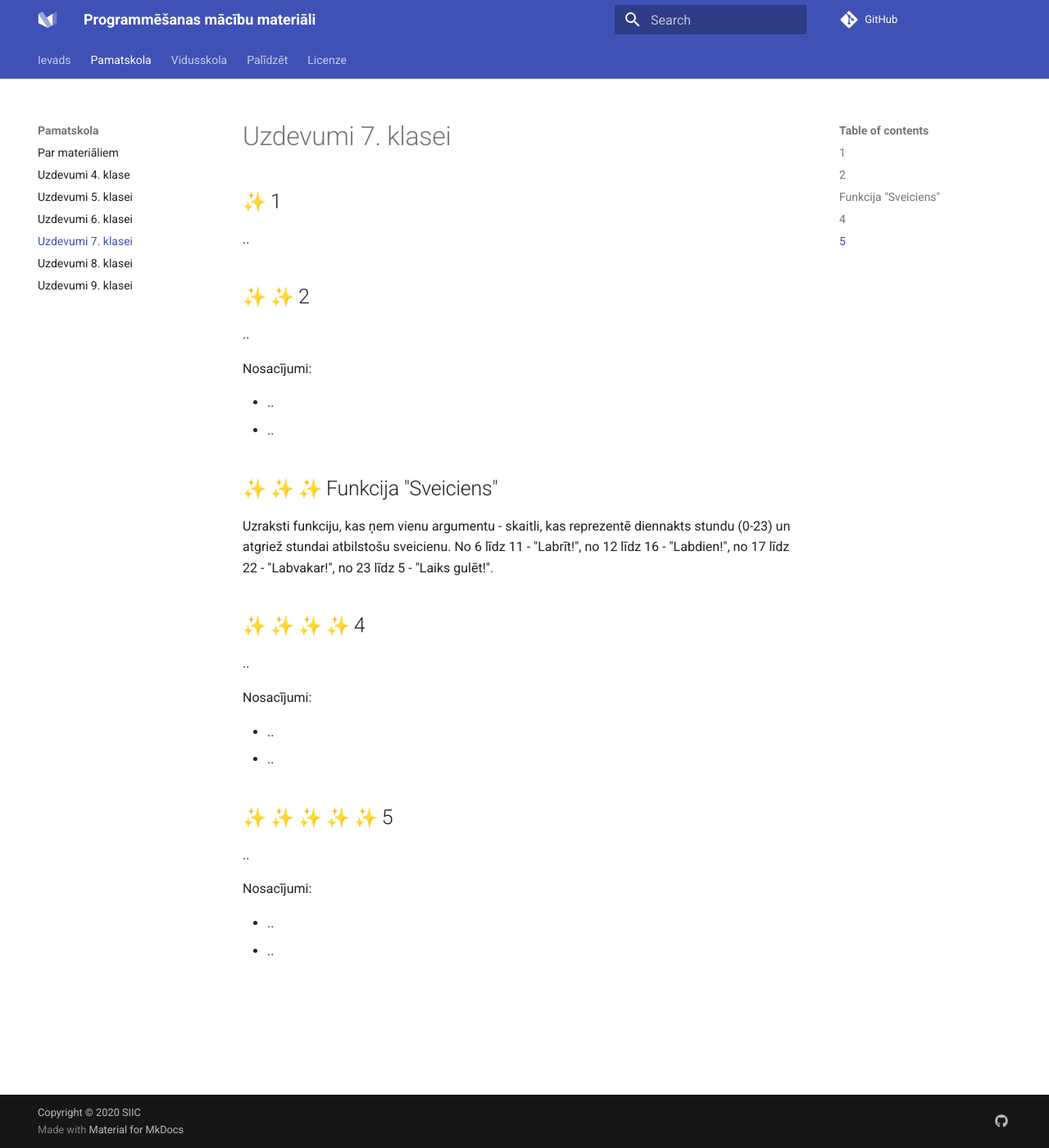
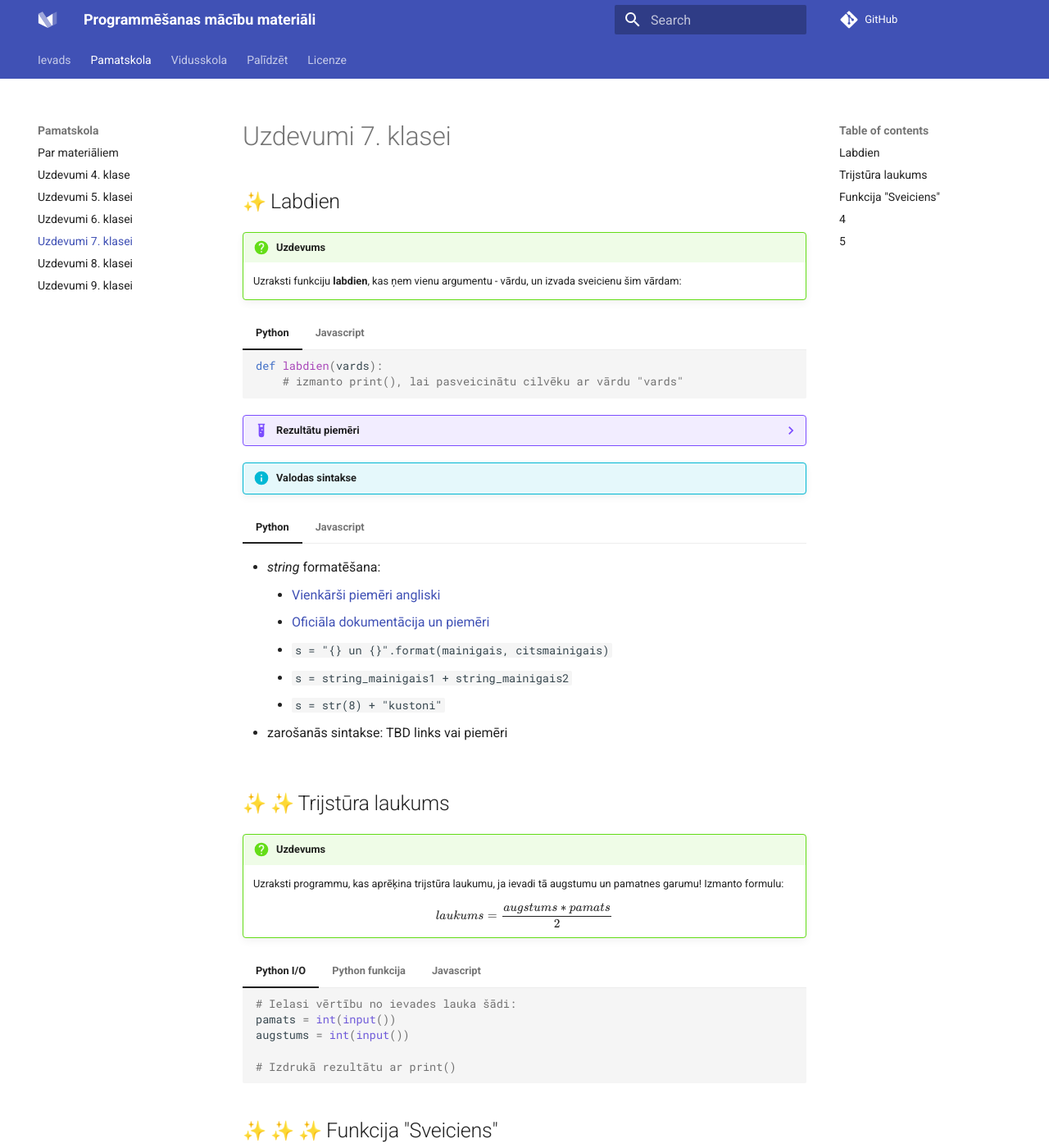
Before and after one commit to siic-lv/programmesana, an MkDocs documentation site: the page built from docs/pamatskola/7.klase.md, in a window 1280 px wide and 1400 px high. Shown: the whole window at 82% size. Built offline with MkDocs 1.6.1 and Material for MkDocs 9.7.7, drawn with Linux system fonts in a browser that asks for light colours; emoji names are drawn with the system emoji font; formulas are drawn with MathJax 3; comment, search, counter and statistics services are not loaded; some of the changed text lies outside the part shown.

Commit message:
pievienoti piemēri 7.kl.

````diff
--- a/docs/pamatskola/7.klase.md
+++ b/docs/pamatskola/7.klase.md
@@ -1,21 +1,117 @@
 # Uzdevumi 7. klasei
 
-## :sparkles: 1
+## :sparkles: Labdien
 
-..
+!!! question "Uzdevums"
+    Uzraksti funkciju **labdien**, kas ņem vienu argumentu - vārdu, un izvada sveicienu šim vārdam:
 
-## :sparkles: :sparkles: 2
+=== "Python"
 
-..
+    ``` python
+    def labdien(vards):
+        # izmanto print(), lai pasveicinātu cilvēku ar vārdu "vards"
+    ```
 
-Nosacījumi:
+=== "Javascript"
 
-- ..
-- ..
+    ``` js
+    function labdien(vards) {
+        // izmanto console.log(), lai pasveicinātu cilvēku ar vārdu "vards"
+    }
+    ```
+
+??? example "Rezultātu piemēri"
+    vards | sveiciens
+    ---- | ----
+    "Anna" | "Labdien, Anna!"
+    "Bruno" | "Labdien, Bruno!"
+
+!!! info "Valodas sintakse"
+
+=== "Python"
+
+    - *string* formatēšana:
+        - [Vienkārši piemēri angliski](https://pyformat.info/#simple)
+        - [Oficiāla dokumentācija un piemēri](https://docs.python.org/3/library/string.html#format-examples)
+        - `s = "{} un {}".format(mainigais, citsmainigais)`
+        - `s = string_mainigais1  + string_mainigais2`
+        - `s = str(8) + "kustoni"`
+    - zarošanās sintakse: TBD links vai piemēri
+
+=== "Javascript"
+
+    - *string* formatēšana: TBD links vai piemēri
+    - zarošanās sintakse: TBD links vai piemēri
+
+## :sparkles: :sparkles: Trijstūra laukums
+
+!!! question "Uzdevums"
+    Uzraksti programmu, kas aprēķina trijstūra laukumu, ja ievadi tā augstumu un pamatnes garumu!
+    Izmanto formulu:
+
+    $$laukums = \frac{augstums * pamats}{2}$$
+
+=== "Python I/O"
+
+    ``` python
+    # Ielasi vērtību no ievades lauka šādi:
+    pamats = int(input())
+    augstums = int(input())
+
+    # Izdrukā rezultātu ar print()
+
+    ```
+
+=== "Python funkcija"
+
+    ``` python
+    def laukums(pamats, augstums):
+        rezultats = 0
+        # Aprēķini un atgriez rezultātu
+        return(rezultats)
+    ```
+
+=== "Javascript"
+
+    ``` js
+    function laukums(pamats, augstums) {
+        rezultats = 0;
+        // Aprēķini un atgriez rezultātu
+        return(rezultats);
+    }
+    ```
 
 ## :sparkles: :sparkles: :sparkles: Funkcija "Sveiciens"
 
-Uzraksti funkciju, kas ņem vienu argumentu - skaitli, kas reprezentē diennakts stundu (0-23) un atgriež stundai atbilstošu sveicienu. No 6 līdz 11 - "Labrīt!", no 12 līdz 16 - "Labdien!", no 17 līdz 22 - "Labvakar!", no 23 līdz 5 - "Laiks gulēt!".
+!!! question "Uzdevums"
+    Uzraksti funkciju, kas ņem vienu argumentu - skaitli, kas reprezentē diennakts stundu (0-23) un atgriež stundai atbilstošu sveicienu. No 6 līdz 11 - "Labrīt!", no 12 līdz 16 - "Labdien!", no 17 līdz 22 - "Labvakar!", no 23 līdz 5 - "Laiks gulēt!".
+
+=== "Python"
+
+    ``` python
+    def sveiciens(laiks):
+        teksts = ""
+        # Atgriez pareizo sveicienu!
+        return teksts
+    ```
+
+=== "Javascript"
+
+    ``` js
+    function sveiciens(laiks) {
+        teksts = "";
+        // Atgriez pareizo sveicienu!
+        return(teksts);
+    }
+    ```
+
+??? example "Rezultātu piemēri"
+    Arguments | Rezultāts
+    ---- | ----
+    7 | "Labrīt!"
+    13 | "Labdien!"
+    19 | "Labvakar!"
+    1 | "Laiks gulēt!"
 
 ## :sparkles: :sparkles: :sparkles: :sparkles: 4
 
--- a/mkdocs.yml
+++ b/mkdocs.yml
@@ -103,6 +103,8 @@ nav:
   - Palīdzēt: palidzet.md
   - Licenze: license.md
 
+extra_javascript:
+  - https://cdnjs.cloudflare.com/ajax/libs/mathjax/2.7.0/MathJax.js?config=TeX-MML-AM_CHTML
 # Google Analytics
 # google_analytics:
 #   - !!python/object/apply:os.getenv ["GOOGLE_ANALYTICS_KEY"]
````
